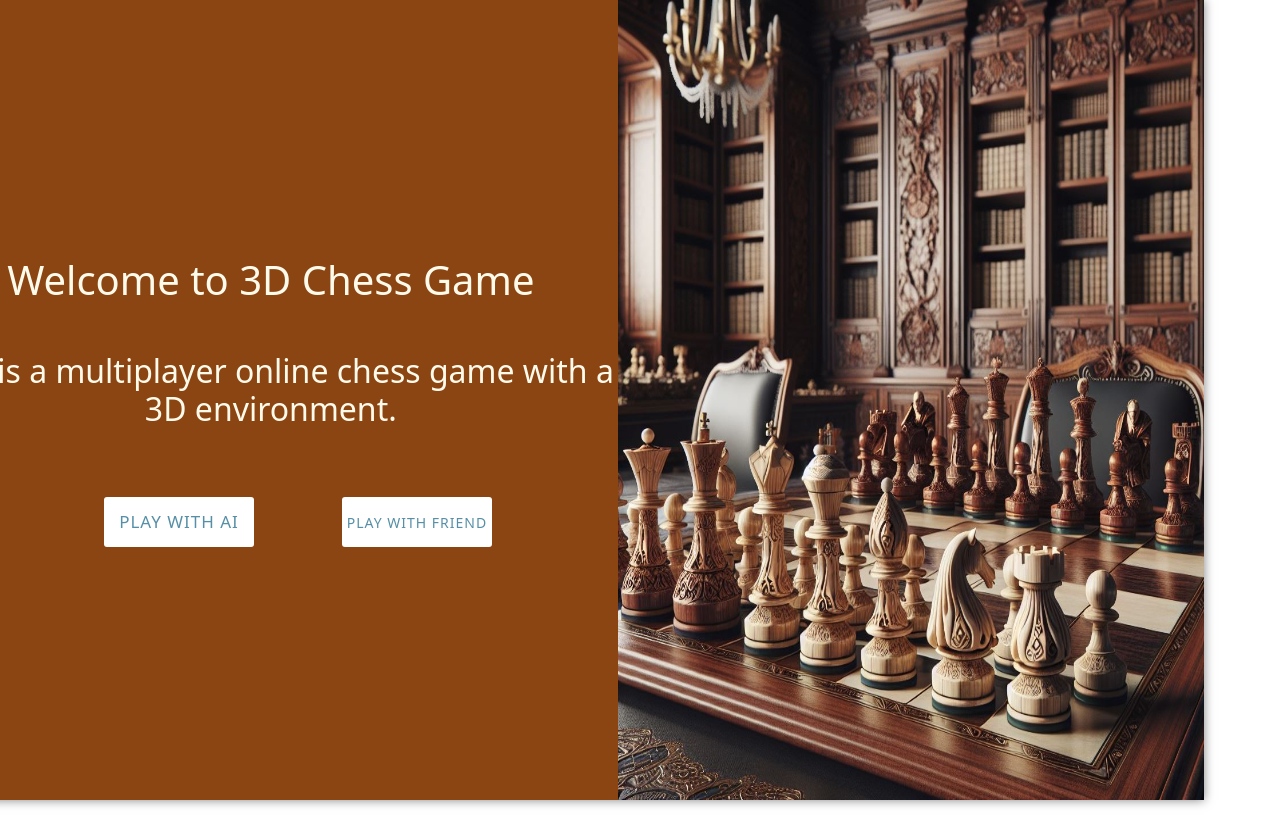
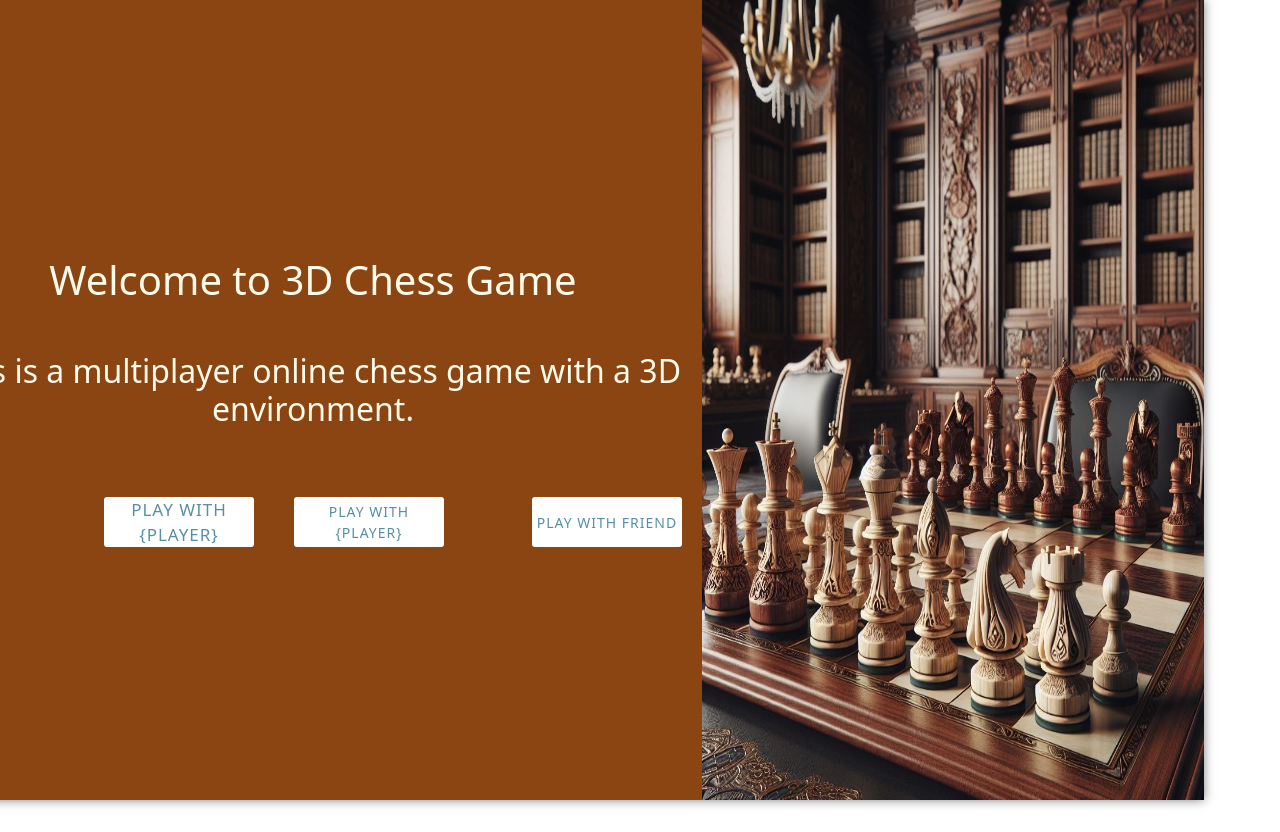
Before and after one commit to Rinzlertron456/ChessWebApp, a React (Vite) app in the folder client/: page / in a window 1280 px wide. Built offline with nearby package versions, Linux system fonts and the light colour scheme.

Commit message:
chess-app-frontend-button-component

```diff
--- /dev/null
+++ b/client/src/Components/Button.tsx
@@ -0,0 +1,7 @@
+export const Button = ( { fontSize , player }) => {
+    return(
+        <button className="btn-ai">
+            <span className="flex"><p style={{fontSize:`${fontSize}`}} data-start="good luck!" data-text="start!" data-title="Play with {player}"></p></span>
+        </button>
+    )
+}
--- a/client/src/Pages/LandingPage.tsx
+++ b/client/src/Pages/LandingPage.tsx
@@ -1,6 +1,7 @@
 import {useNavigate} from "react-router-dom";
 import { FontAwesomeIcon } from '@fortawesome/react-fontawesome'
 import {faChessKing, faMicrochip, faRobot} from "@fortawesome/free-solid-svg-icons";
+import {Button} from "../Components/Button.tsx";
 export const LandingPage = () => {
     const navigate = useNavigate();
     const handleLetsPlay=() =>{
@@ -15,10 +16,8 @@ export const LandingPage = () => {
                     <h2 className="mb-5">This is a multiplayer online chess game with a 3D environment.</h2>
                     <div className="button-container flex gap-5 ml-40 w-75">
                         <div className="buttons">
-                            <button className="btn-ai">
-                                <span className="flex"><p style={{fontSize:"17px"}} data-start="good luck!" data-text="start!" data-title="Play
-                            with AI"></p></span>
-                            </button>
+                            <Button fontSize = "17px" player = "AI"/>
+                            <Button fontSize = "14px" player = "Friend"/>
                         </div>
                         <div className="buttons">
                             <button className="btn-frnd" onClick={()=>handleLetsPlay()}>
```
